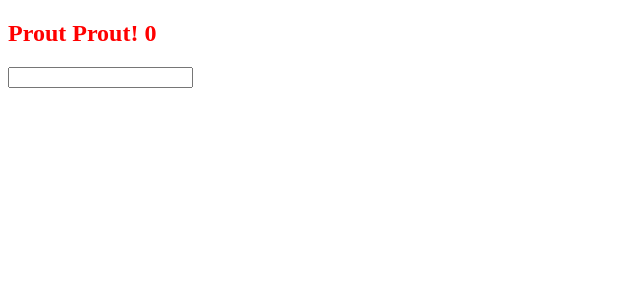
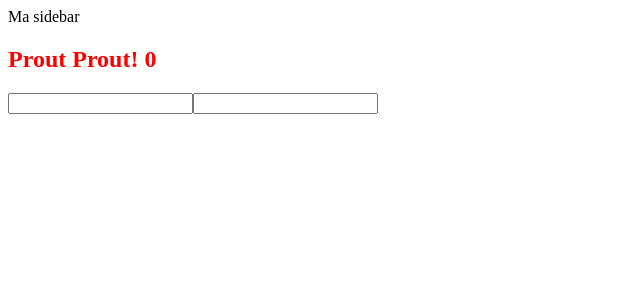
Before and after one commit to jblavisse/vue-tuto, a Vue app: page / in a window 1280 px wide. Shown: the top 300 px of the page, without its empty margins (0-640 px from the left). Built offline with nearby package versions, Linux system fonts and the light colour scheme.

Commit message:
Conditional sidebar

```diff
--- a/src/App.vue
+++ b/src/App.vue
@@ -1,9 +1,13 @@
 <template>
   <div id="app">
+    <aside v-if="showSidebar">Ma sidebar</aside>
+    <p v-else>Ce qui va s'afficher quand ma sidebar ne s'affiche pas</p>
+
     <h2 class="title">{{msg}} {{score}}</h2>
 
     <input type="text" v-model="firstname">
-    {{firstname}}
+    <input type="text" v-model="lastname">
+    {{firstname}} {{lastname}}
   </div>
 </template>
 
@@ -16,7 +20,9 @@ export default {
     return {
       msg: "Prout Prout!",
       firstname: "",
-      score: 0
+      lastname:"",
+      score: 0,
+      showSidebar: true
     }
   }
 }
```
